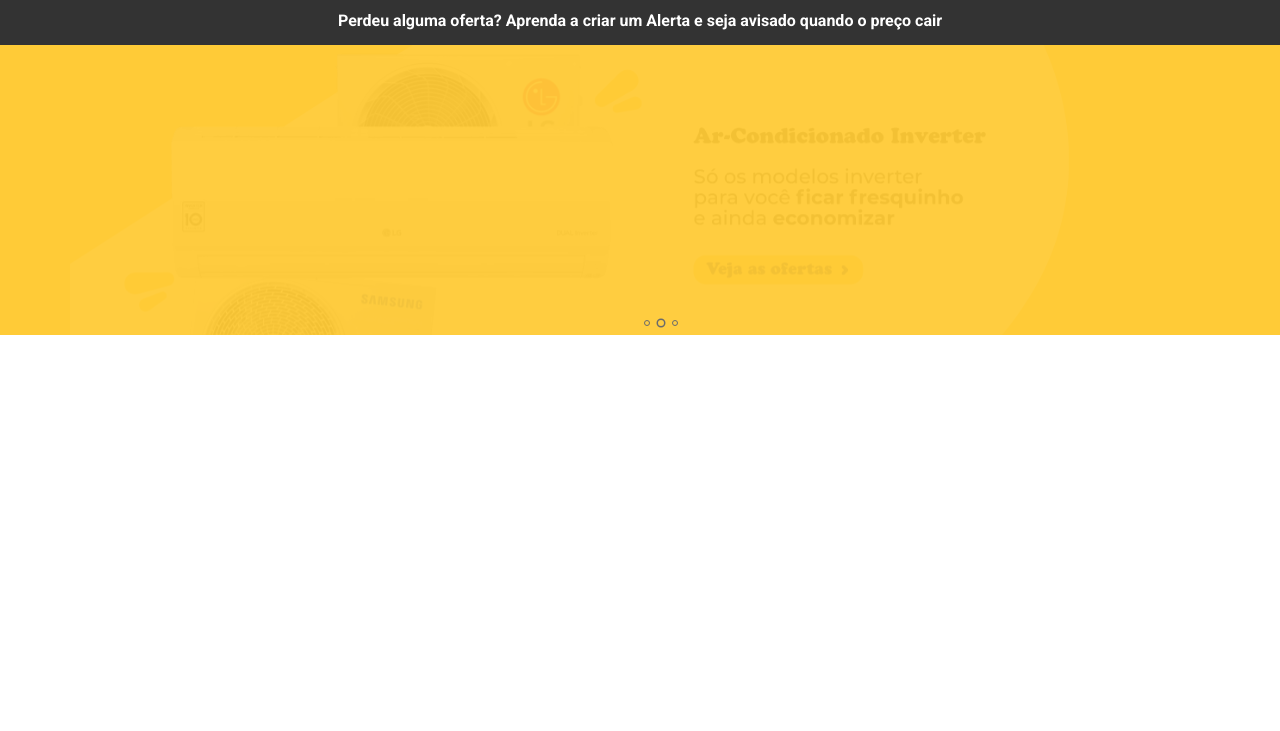
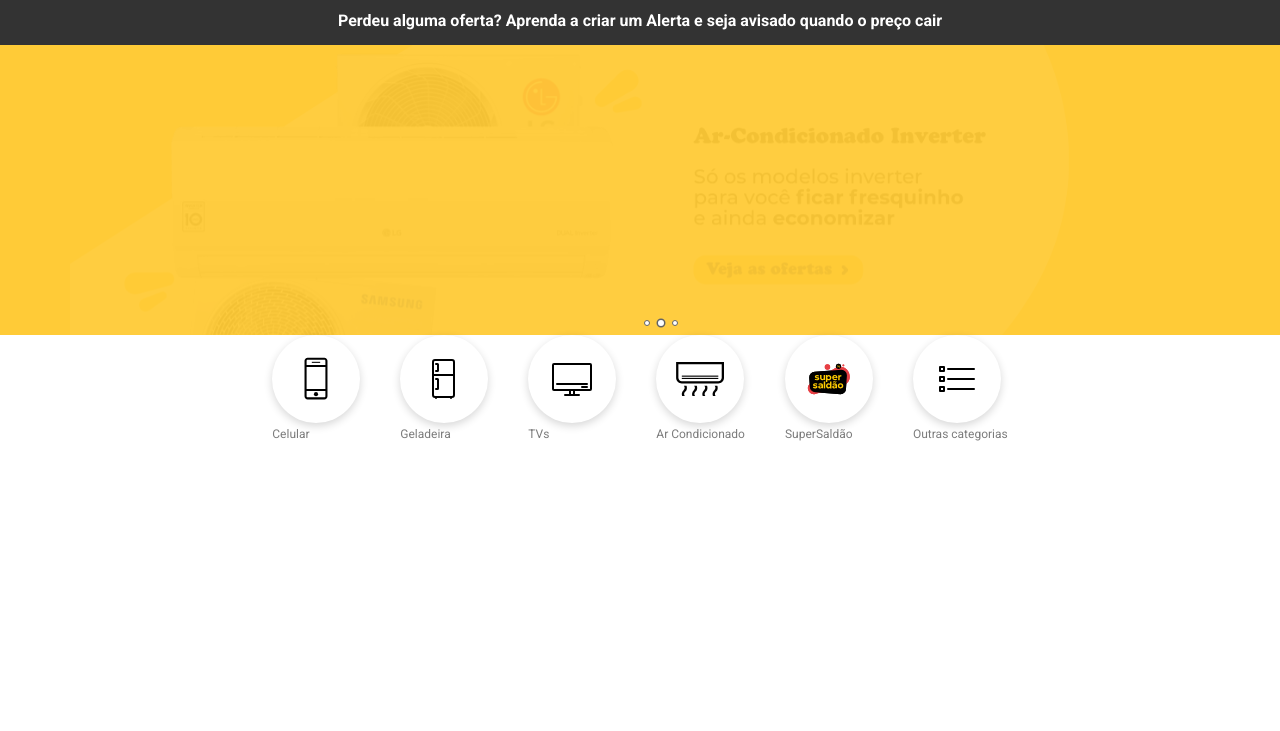
Before and after one commit to LuanEleuterio/buscape, a plain HTML site: page index.html in a window 1280 px wide. Shown: the part 69-800 px from the top of the page. Drawn offline with Linux system fonts and the light colour scheme.

Commit message:
Alterado estilização dos dots do slide de banner. Começado a construção e estilização das opções de produtos

```diff
--- a/css/simple-slide.css
+++ b/css/simple-slide.css
@@ -10,7 +10,6 @@
   position: relative;
   opacity: 1;
   transition: opacity 1500ms;
-  z-index: 1;
 }
 
 /* 6 CSS recomendado para a navegação */
@@ -28,11 +27,10 @@
   width: 6px;
   height: 6px;
   margin: 4px;
-  border: none;
   padding: 0px;
   border-radius: 6px;
   border: 1px solid #646464;
-  background-color: transparent;
+  background-color: #fff;
   text-indent: -100px;
   overflow: hidden;
 }
--- a/css/style.css
+++ b/css/style.css
@@ -45,7 +45,8 @@ img{
   padding: 8px 0;
   position: fixed;
   top: 0;
-  z-index: 10  border: 1px solid #CCC;
+  z-index: 10;
+  border: 1px solid #CCC;
 }
 
 .menu-items{
@@ -143,9 +144,51 @@ img{
   text-decoration-line: underline;
 }
 
-/* CONTEUDO PRINCIPAL */
-
 .introducao-banner{
   width: 100vw;
   background-color: #ffcb37;
 }
+
+.nav-produtos{
+  display: flex;
+}
+
+.options-produtos{
+  display: flex;
+  margin: 0 auto;
+}
+
+.options-produtos a + a{
+  margin-left: 40px;
+}
+
+.img-produtos-nav{
+  width: 88px;
+  height: 88px;
+  border-radius: 50%;
+  box-shadow: 0 3px 8px rgba(0,0,0,.16);
+
+  display: flex;
+  justify-content: center;
+  align-items: center;
+}
+
+
+.options-produtos a img{
+  width: 48px;
+  height: 48px;
+}
+
+.options-produtos a{
+  color: #7c7c7c;
+  transition: color 0.2s;
+}
+
+.options-produtos a:hover{
+  color: #007bff;
+  text-decoration-line: underline;
+}
+
+.options-produtos a span{
+  font-size: 12px;
+}
--- a/index.html
+++ b/index.html
@@ -50,6 +50,56 @@
         </ul>
       </div>
     </div>
+
+    <div class="container">
+      <nav class="nav-produtos">
+        <div class="options-produtos">
+          <a href="#">
+            <div class="img-produtos-nav">
+              <img src="./images/cellphone.svg" alt="Celulares">
+            </div>
+            <span>Celular</span>
+          </a>
+
+          <a href="#">
+            <div class="img-produtos-nav">
+              <img src="./images/geladeira.svg" alt="Geladeira">
+            </div>
+            <span>Geladeira</span>
+          </a>
+
+          <a href="#">
+            <div class="img-produtos-nav">
+              <img src="./images/tv.svg" alt="TVs">
+            </div>
+            <span>TVs</span>
+          </a>
+
+          <a href="#">
+            <div class="img-produtos-nav">
+              <img src="./images/icon_ar_condicionado.svg" alt="Ar Condicionados">
+            </div>
+            <span>Ar Condicionado</span>
+          </a>
+
+          <a href="#">
+            <div class="img-produtos-nav">
+              <img src="./images/supersaldao.svg" alt="Super Saldão">
+            </div>
+            <span>SuperSaldão</span>
+          </a>
+
+          <a href="#">
+            <div class="img-produtos-nav">
+              <img src="./images/more-options.svg" alt="Outras categorias">
+            </div>
+            <span>Outras categorias</span>
+
+          </a>
+
+        </div>
+      </nav>
+    </div>
   </main>
 
   <script src="./js/simple-slide.js"></script>
--- a/js/script.js
+++ b/js/script.js
@@ -1,7 +1,7 @@
 
 if (window.SimpleSlide) {
   new SimpleSlide({
-    slide: "banner-slide",
+    slide: 'banner-slide',
     auto: true,
     time: 5000,
     nav: true,
```
